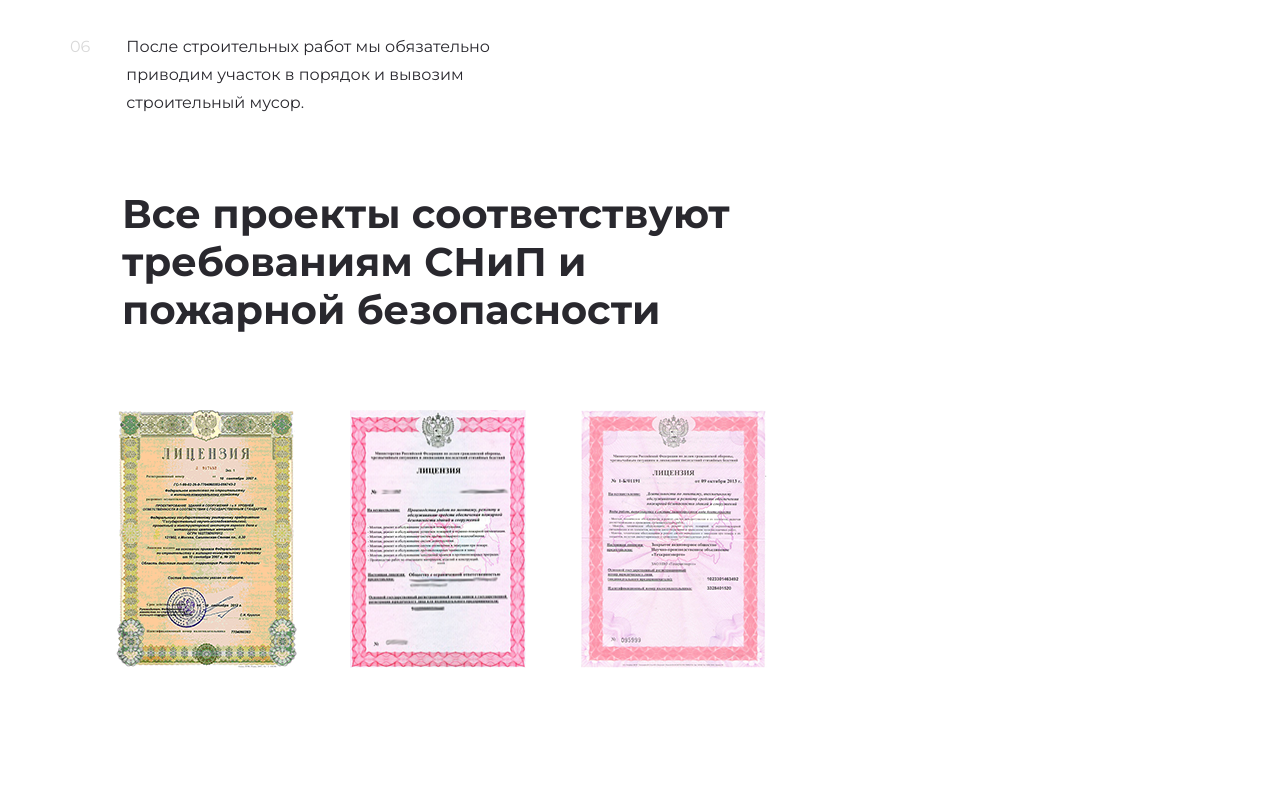
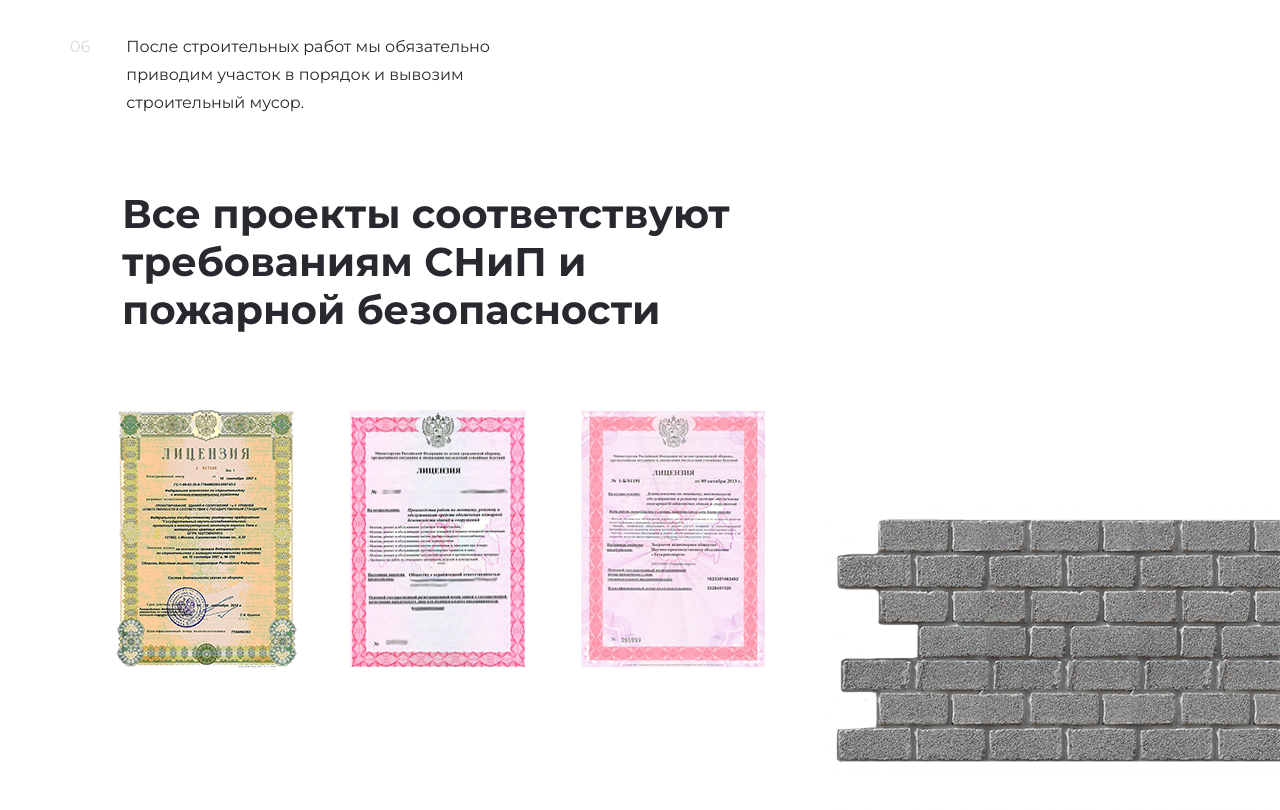
Before and after one commit to coatceatl/cottage, a website: page index.html in a window 1280 px wide. Shown: the part 3236-4046 px from the top of the page. Before the commit the page ends 3904 px from the top, so only its background shows below. Drawn offline with nearby package versions, Linux system fonts and the light colour scheme.

Commit message:
added bg for safity, steel need to add logo

```diff
--- a/css/style.css
+++ b/css/style.css
@@ -271,6 +271,9 @@ body {
 
 /* safity */
 
+.safity {
+  background: url(../img/bg-safity.png) right bottom no-repeat;
+}
 .safity__title h2 {
   font-size: 2.5rem;
   font-weight: 700;
@@ -279,4 +282,5 @@ body {
 }
 .safity__license {
   margin-left: 45px;
+  margin-bottom: 142px;
 }
```
Also changed, not shown: img/bg-logo.png (added), img/bg-safity.png (added).
